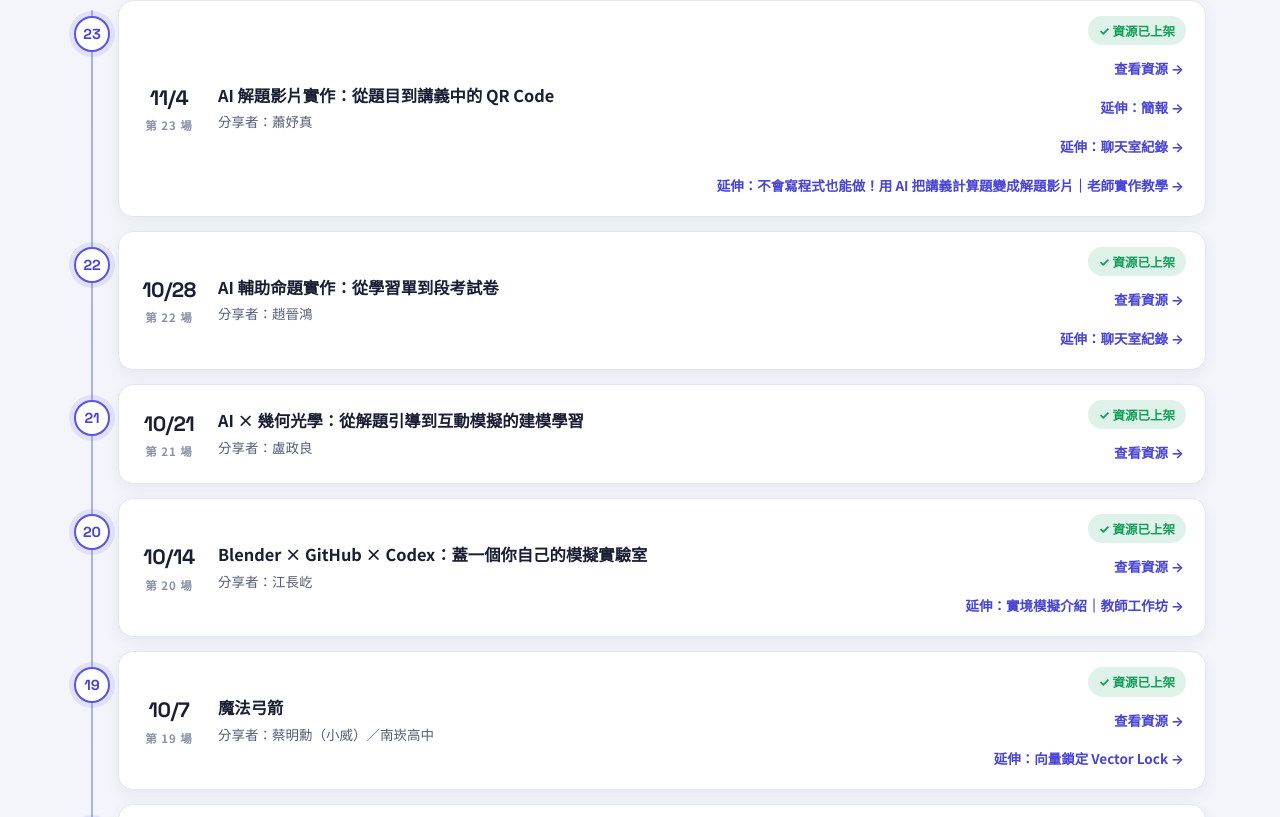
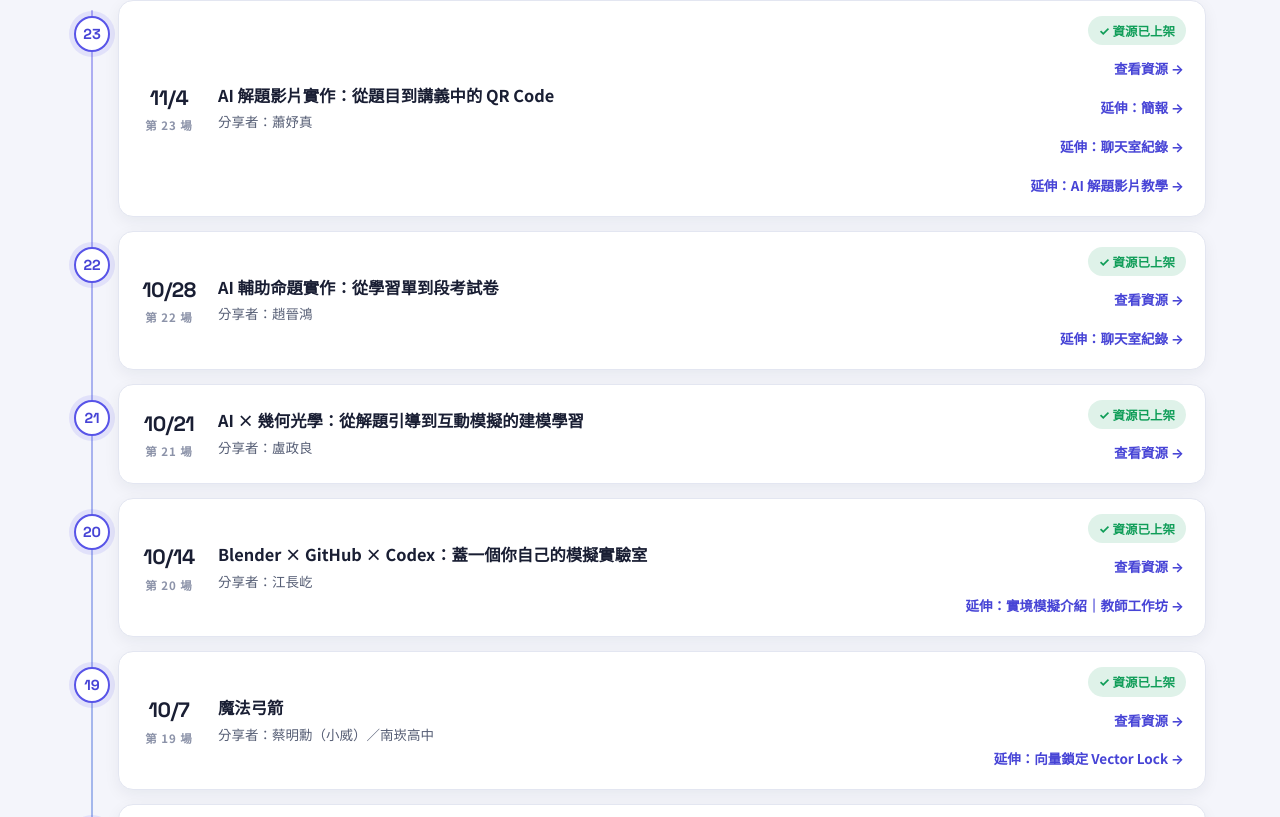
Before and after one commit to addielu-phy/phai-platform, a plain HTML site: page index.html in a window 1280 px wide. Shown: the part 864-1681 px from the top of the page. Drawn offline with Linux system fonts and the light colour scheme.

Commit message:
PHAI-0034: author 蕭妤真, short title

```diff
--- a/data/resources.js
+++ b/data/resources.js
@@ -1280,10 +1280,10 @@ window.PHAI_RESOURCES = [
   {
     "id": "PHAI-0034",
     "status": "已公開",
-    "title": "不會寫程式也能做！用 AI 把講義計算題變成解題影片｜老師實作教學",
+    "title": "AI 解題影片教學（YouTube）",
     "summary": "YouTube 教學影片：不會寫程式也能用 AI 把講義計算題做成解題影片，可搭配 11/4 分享參考",
-    "description": "YouTube 頻道 HHPhysics 的教學影片「不會寫程式也能做！用 AI 把講義計算題變成解題影片｜老師實作教學」，以 Claude 製作，示範老師如何用 AI 把講義上的計算題變成解題影片，可作為 11/4 第二十三場「AI 解題影片實作」的延伸參考。",
-    "author_display": "HHPhysics",
+    "description": "蕭妤真老師（YouTube 頻道 HHPhysics）的教學影片「不會寫程式也能做！用 AI 把講義計算題變成解題影片｜老師實作教學」，以 Claude 製作，示範老師如何用 AI 把講義上的計算題變成解題影片，可作為 11/4 第二十三場「AI 解題影片實作」的延伸參考。",
+    "author_display": "蕭妤真",
     "author_visibility": "可公開",
     "resource_type": [
       "錄影／教學示範"
--- a/index.html
+++ b/index.html
@@ -428,7 +428,7 @@ dialog::backdrop { background: rgba(7, 10, 24, .6); backdrop-filter: blur(4px);
   </div>
 </dialog>
 
-<script src="data/resources.js?v=20261105-phai0035"></script>
+<script src="data/resources.js?v=20261105-phai0036"></script>
 <script>
 (function () {
   'use strict';
```
